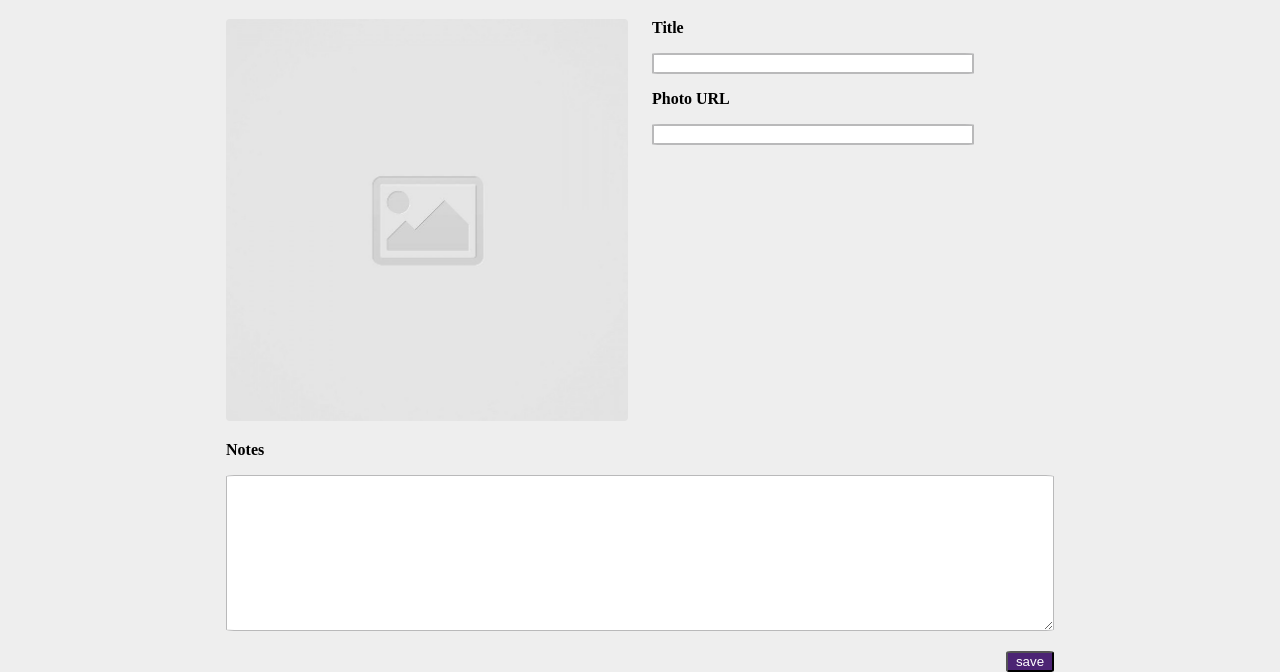
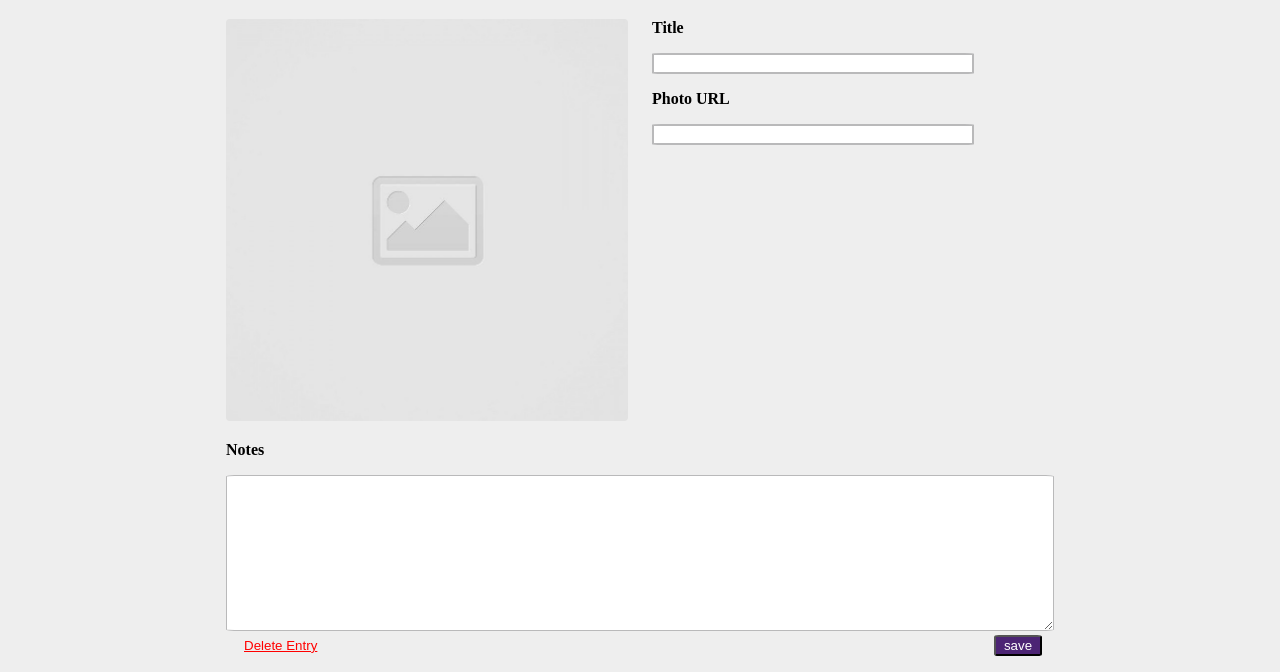
Before and after one commit to JeffreyMejia/code-journal, a website: page index.html in a window 1280 px wide. Shown: the part 141-813 px from the top of the page. Drawn offline with Linux system fonts and the light colour scheme.

Commit message:
made delete button and hid unless editing #4

```diff
--- a/css/layout.css
+++ b/css/layout.css
@@ -51,3 +51,7 @@
   align-items: center;
   justify-content: space-between;
 }
+
+.buttons-row {
+  align-items: center;
+}
--- a/css/styles.css
+++ b/css/styles.css
@@ -20,7 +20,6 @@
   background-color: #4c2474;
   color: white;
   border-radius: 10%;
-  margin-top: 1rem;
   width: 3rem;
   cursor: pointer;
 }
@@ -28,6 +27,7 @@
 .save-button {
   display: flex;
   justify-content: right;
+  align-items: center;
 }
 
 input {
@@ -63,6 +63,21 @@ label {
   margin-left: 0.3rem;
 }
 
+.delete {
+  color: red;
+  border: none;
+  background-color: #eee;
+  text-decoration: underline;
+  display: flex;
+  justify-content: left;
+}
+
+.delete-button {
+  display: flex;
+  justify-content: left;
+  align-items: center;
+}
+
 /* ^above is home page^
 /below is entries/ */
 
--- a/index.html
+++ b/index.html
@@ -59,8 +59,13 @@
                 cols="30"
                 rows="10"
                 required></textarea>
-              <div class="save-button">
-                <button type="submit" class="save">save</button>
+              <div class="row buttons-row">
+                <div class="column-half delete-button">
+                  <button class="delete">Delete Entry</button>
+                </div>
+                <div class="column-half save-button">
+                  <button type="submit" class="save">save</button>
+                </div>
               </div>
             </div>
           </div>
--- a/js/main.js
+++ b/js/main.js
@@ -17,6 +17,7 @@ const $anchor = document.querySelectorAll('a');
 if (!$anchor) throw new Error('$anchor query has failed');
 const $h1 = document.querySelector('.edit');
 if (!$h1) throw new Error('$h1 query has failed');
+const $delete = document.querySelector('.delete');
 $photoURL.addEventListener('input', () => {
   $image.setAttribute('src', $photoURL.value);
 });
@@ -123,6 +124,7 @@ $anchor[1].addEventListener('click', () => {
   $h1.innerHTML = 'New Entry';
   $form.reset();
   $image.setAttribute('src', 'images/placeholder-image-square.jpg');
+  $delete?.setAttribute('class', 'delete hidden');
 });
 $list.addEventListener('click', (event) => {
   const $eventTarget = event.target;
@@ -133,6 +135,7 @@ $list.addEventListener('click', (event) => {
     if ($eventTarget === $pencil[i]) {
       viewSwap('entry-form');
       $h1.innerHTML = 'Edit entry';
+      $delete?.setAttribute('class', 'delete');
     }
   }
   for (let i = 0; i < data.entries.length; i++) {
--- a/ts/main.ts
+++ b/ts/main.ts
@@ -16,6 +16,7 @@ const $anchor = document.querySelectorAll('a');
 if (!$anchor) throw new Error('$anchor query has failed');
 const $h1 = document.querySelector('.edit');
 if (!$h1) throw new Error('$h1 query has failed');
+const $delete = document.querySelector('.delete');
 
 $photoURL.addEventListener('input', () => {
   $image.setAttribute('src', $photoURL.value);
@@ -132,6 +133,7 @@ $anchor[1].addEventListener('click', () => {
   $h1.innerHTML = 'New Entry';
   $form.reset();
   $image.setAttribute('src', 'images/placeholder-image-square.jpg');
+  $delete?.setAttribute('class', 'delete hidden');
 });
 
 $list.addEventListener('click', (event: Event) => {
@@ -143,6 +145,7 @@ $list.addEventListener('click', (event: Event) => {
     if ($eventTarget === $pencil[i]) {
       viewSwap('entry-form');
       $h1.innerHTML = 'Edit entry';
+      $delete?.setAttribute('class', 'delete');
     }
   }
   for (let i = 0; i < data.entries.length; i++) {
```
